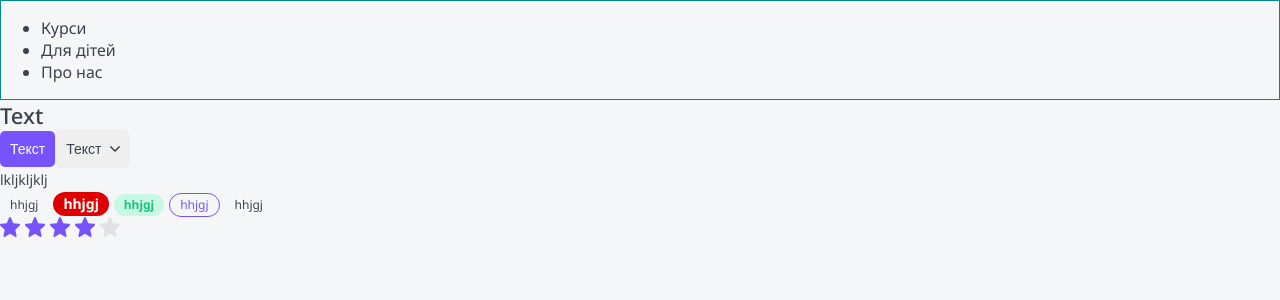
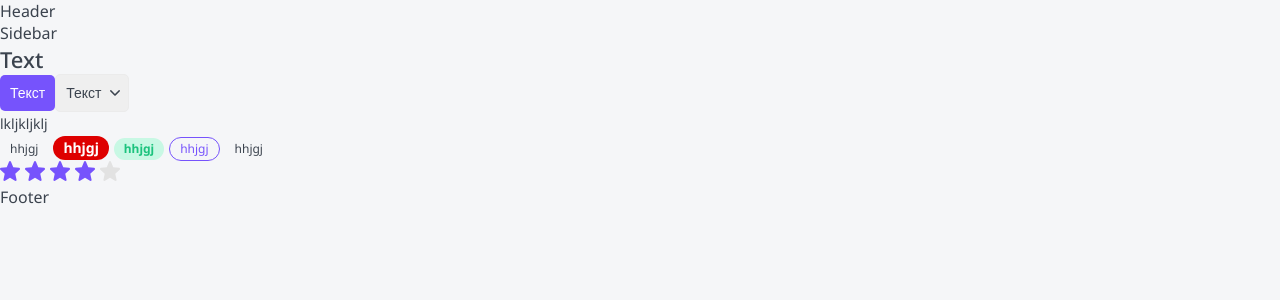
Before and after one commit to andreysulymka/Next-TypeScript, a Next.js app in the folder top-app/: page / in a window 1280 px wide. Shown: the top 300 px of the page. Built offline with nearby package versions, Linux system fonts and the light colour scheme.

Commit message:
add basic layout, Header, Sidebar and Footer components

```diff
--- /dev/null
+++ b/top-app/app/(site)/components/Footer/Footer.props.ts
@@ -0,0 +1,5 @@
+import {HTMLAttributes, DetailedHTMLProps} from "react";
+
+interface FooterProps extends DetailedHTMLProps<HTMLAttributes<HTMLDivElement>, HTMLDivElement> {}
+
+export default FooterProps;
--- /dev/null
+++ b/top-app/app/(site)/components/Footer/Footer.tsx
@@ -0,0 +1,11 @@
+import FooterProps from "./Footer.props";
+
+const Footer = ({...props }:FooterProps):JSX.Element => {
+    return (
+        <div {...props}>
+            Footer
+        </div>
+ )
+}
+
+export default Footer;
--- /dev/null
+++ b/top-app/app/(site)/components/Header/Header.props.ts
@@ -0,0 +1,5 @@
+import {HTMLAttributes, DetailedHTMLProps} from "react";
+
+interface HeaderProps extends DetailedHTMLProps<HTMLAttributes<HTMLDivElement>, HTMLDivElement> {}
+
+export default HeaderProps;
--- /dev/null
+++ b/top-app/app/(site)/components/Header/Header.tsx
@@ -0,0 +1,11 @@
+import HeaderProps from "./Header.props";
+
+const Header = ({...props }:HeaderProps):JSX.Element => {
+    return (
+        <div {...props}>
+            Header
+        </div>
+ )
+}
+
+export default Header;
--- /dev/null
+++ b/top-app/app/(site)/components/Sidebar/Sidebar.props.ts
@@ -0,0 +1,5 @@
+import {HTMLAttributes, DetailedHTMLProps} from "react";
+
+interface SidebarProps extends DetailedHTMLProps<HTMLAttributes<HTMLDivElement>, HTMLDivElement> {}
+
+export default SidebarProps;
--- /dev/null
+++ b/top-app/app/(site)/components/Sidebar/Sidebar.tsx
@@ -0,0 +1,11 @@
+import SidebarProps from "./Sidebar.props";
+
+const Sidebar = ({...props }:SidebarProps):JSX.Element => {
+    return (
+        <div {...props}>
+            Sidebar
+        </div>
+ )
+}
+
+export default Sidebar;
--- /dev/null
+++ b/top-app/app/(site)/components/index.ts
@@ -0,0 +1,3 @@
+export * from './Header/Header';
+export * from './Sidebar/Sidebar';
+export * from './Footer/Footer'
--- a/top-app/app/(site)/layout.tsx
+++ b/top-app/app/(site)/layout.tsx
@@ -2,6 +2,9 @@ import type { Metadata } from 'next'
 import { Noto_Sans } from 'next/font/google'
 import '../globals.css'
 import styles from '../page.module.css'
+import Header from './components/Header/Header';
+import Sidebar from './components/Sidebar/Sidebar';
+import Footer from './components/Footer/Footer';
 
 const notoSans = Noto_Sans({
   subsets: ['cyrillic'],
@@ -22,14 +25,12 @@ export default function RootLayout({
   return (
     <html lang="ua">
       <body className={notoSans.className}>
-        <nav className={styles.nav}>
-          <ul>
-            <li>Курси</li>
-            <li>Для дітей</li>
-            <li>Про нас</li>
-          </ul>
-        </nav>
-        {children}
+        <Header />
+        <div>
+          <Sidebar />
+          <div>{children}</div>
+        </div>
+        <Footer/>
       </body>
     </html>
   )
```
Also changed, not shown: top-app/app/(site)/components/Footer/Footer.module.css (added, +19 -0 lines), top-app/app/(site)/components/Header/Header.module.css (added, +19 -0 lines), top-app/app/(site)/components/Sidebar/Sidebar.module.css (added, +19 -0 lines).
